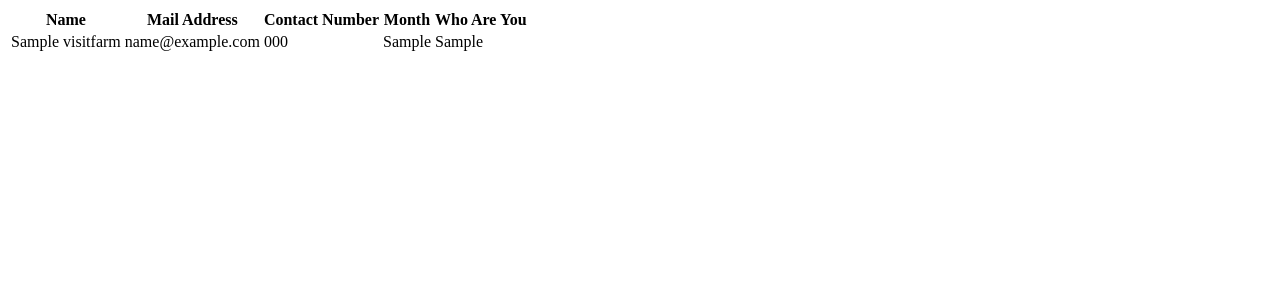
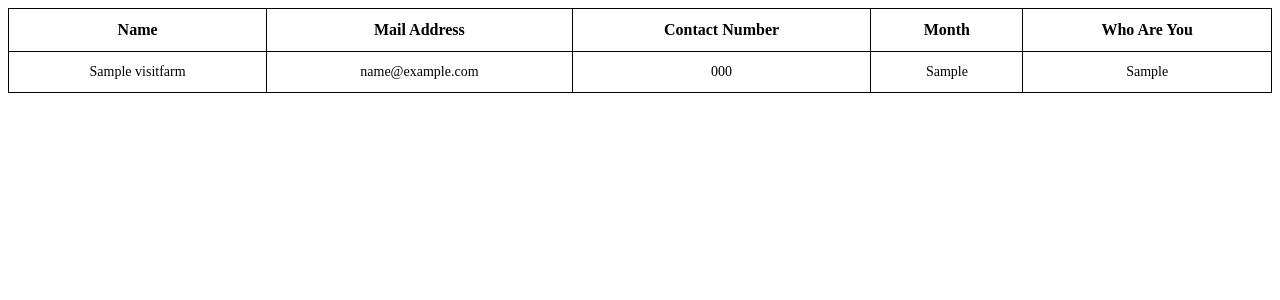
Before and after one commit to kalpanavgts/vgtsmyharvest, a PHP site: page /admin/visitfarm.php in a window 1280 px wide. Shown: the top 300 px of the page. Run offline with PHP 8.4, Linux system fonts and the light colour scheme; the visitor is signed in with stand-in values (Sample User, id 1); tables that the repository leaves empty or names only in its code hold one stand-in row (values such as "Sample post").

Commit message:
login design

```diff
--- a/admin/visitfarm.php
+++ b/admin/visitfarm.php
@@ -11,10 +11,36 @@ include("./controllers/index.php");
     <meta name="viewport" content="width=device-width, initial-scale=1.0">
     <title>Admin || Basic Form</title>
 </head>
+<style>
+  .form_table
+  {
+    float: left;
+    width: 100%;
+    border-collapse: collapse;
+    border: 1px solid ;
+  }
+  .form_table tbody td {
+    padding:12px;
+    border:1px solid ;
+    font-size:14px;
+    text-align:center;
+
+  }
+  .form_table thead th {
+    padding:12px;
+    border:1px solid ;
+    font-size:16px;
+    font-weight:bold;
+  }
+  .form_table th td {
+    border: 1px solid #ccc;
+  }
+</style>
 <body>
 
 
-<table>
+<table class="form_table">
+  <thead>
   <tr>
     <th>Name</th>
     <th>Mail Address</th>
@@ -22,12 +48,13 @@ include("./controllers/index.php");
     <th>Month</th>
     <th>Who Are You</th>
   </tr>
+  </thead>
 
   <?php
   $result = visitfarm();
   while ($row = $result -> fetch_assoc()) {
   ?>
-
+  <tbody>
   <tr>
     <td><?php echo $row['name']; ?></td>
     <td><?php echo $row['mail']; ?></td>
@@ -36,6 +63,8 @@ include("./controllers/index.php");
     <td><?php echo $row['whoareyou']; ?></td>
   </tr>
 
+  </tbody>
+
   <?php } ?>
 
 </table>
--- a/index.html
+++ b/index.html
@@ -1128,15 +1128,13 @@
     <script src="js/jquery.min.js" type="text/javascript"></script>
     <script type='text/javascript'src='js/animation.js'></script>
     <script src="js/jquery.validate.min.js" type="text/javascript"></script>
-    <script src="js/additional-methods.min.js" type="text/javascript"></script>
+    <script src="js/additional-methods.min" type="text/javascript"></script>
     <script src="//cdn.jsdelivr.net/npm/sweetalert2@11"></script>
-
 
   <!-- Page js files start -->
   <script src="js/pages/googledoclink.js" type="text/javascript"></script>
   <!-- Page js files end -->
-
-    <script>
+<script>
         $(document).ready(function(){
             $(window).scroll(function () {
     window.pageYOffset || document.documentElement.scrollTop, document.querySelector("body");
```
Also changed, not shown: admin/basicform.php (+26 -1 lines), admin/googledoc.php (+22 -3 lines), admin/index.php (+26 -7 lines), css/style.css (+8 -0 lines).
